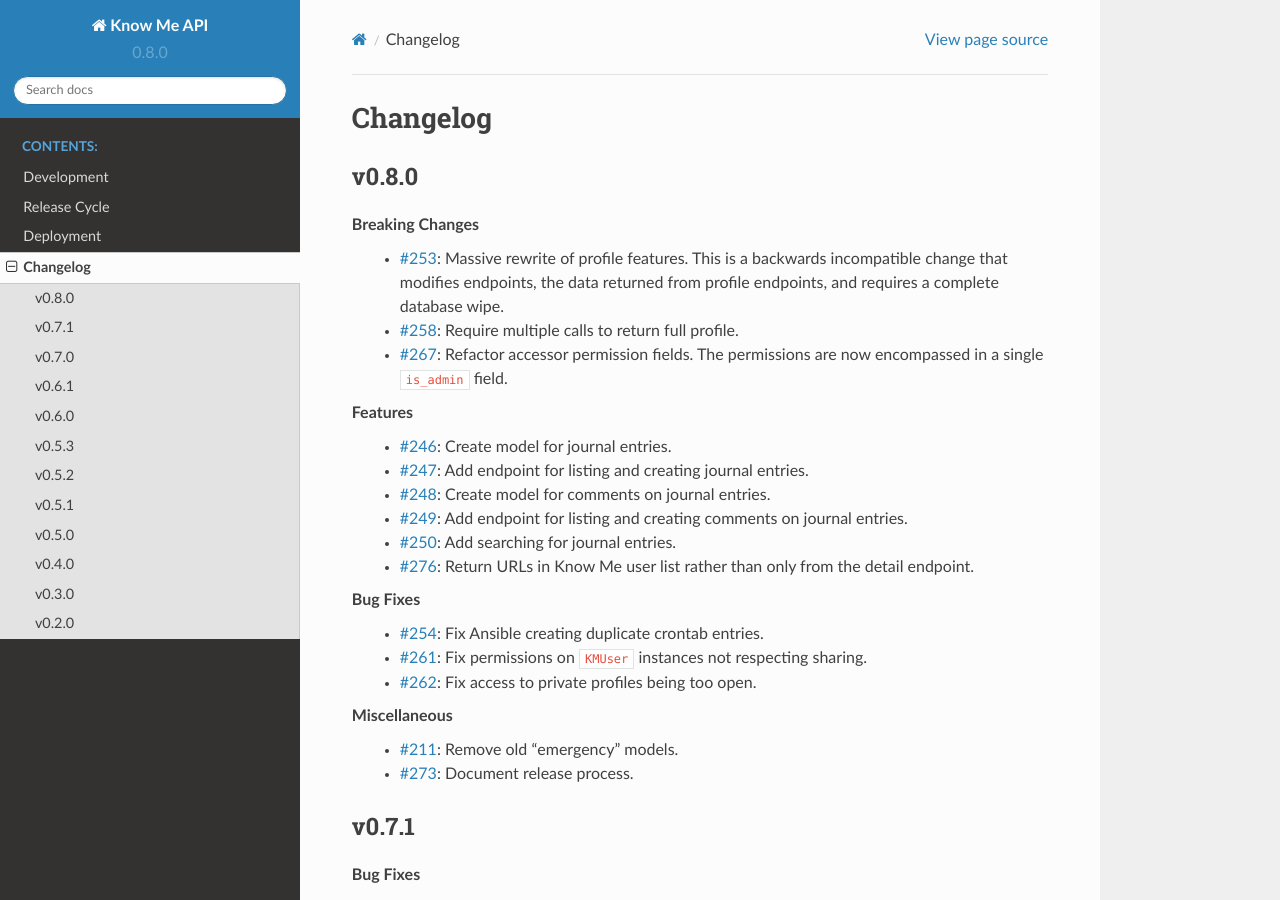
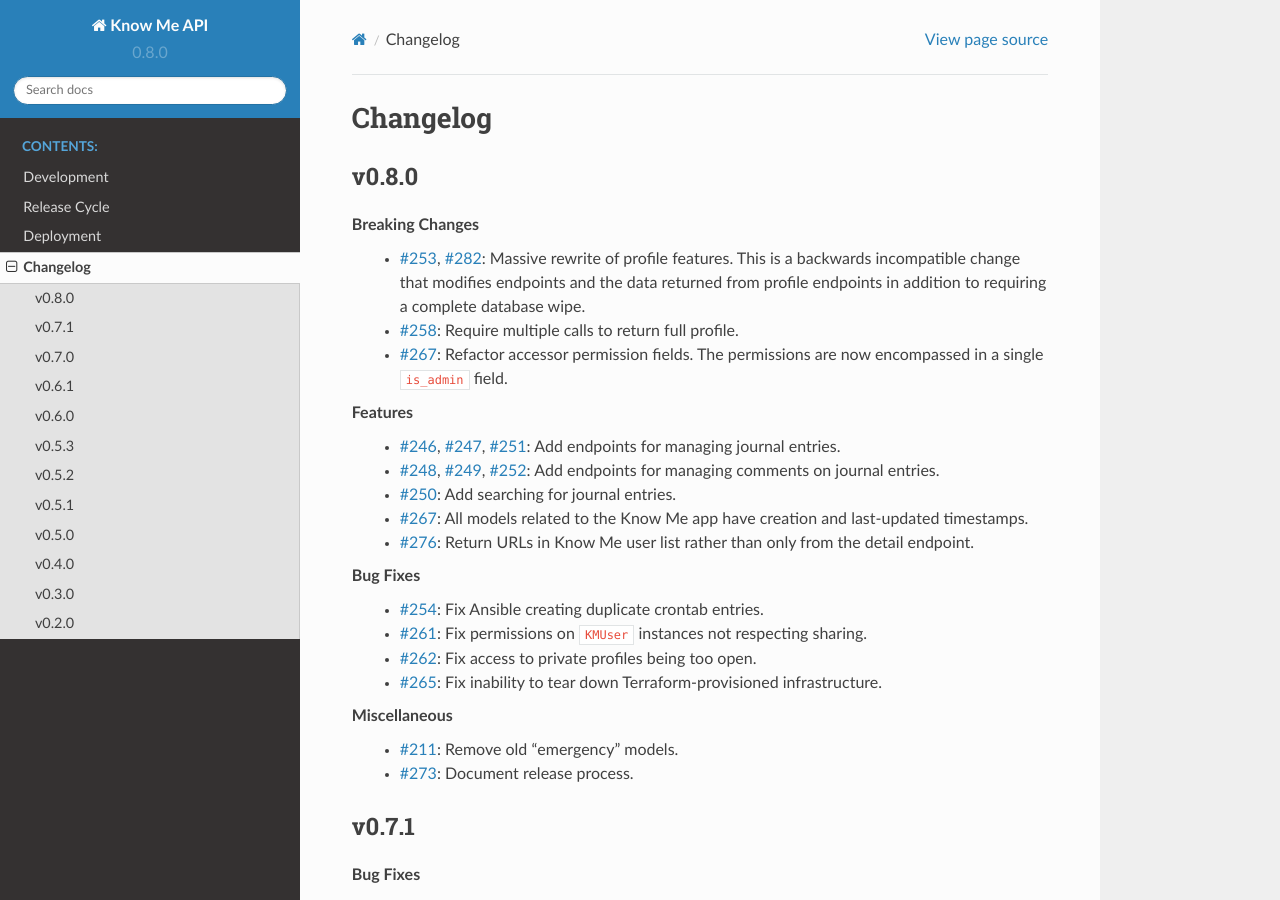
Before and after one commit to knowmetools/km-api, a Sphinx documentation site: the page built from docs/changelog.rst, in a window 1280 px wide and 900 px high. Built offline with Sphinx 7.4.7 and the Read the Docs theme 2.0.0, drawn with Linux system fonts in a browser that asks for light colours; pages that are not in the unit, such as notebooks, are missing from menus.

Commit message:
Update changelog for v0.8.0.

```diff
--- a/docs/changelog.rst
+++ b/docs/changelog.rst
@@ -8,22 +8,22 @@ v0.8.0
 ******
 
 Breaking Changes
-  * :issue:`253`: Massive rewrite of profile features. This is a backwards incompatible change that modifies endpoints, the data returned from profile endpoints, and requires a complete database wipe.
+  * :issue:`253,282`: Massive rewrite of profile features. This is a backwards incompatible change that modifies endpoints and the data returned from profile endpoints in addition to requiring a complete database wipe.
   * :issue:`258`: Require multiple calls to return full profile.
   * :issue:`267`: Refactor accessor permission fields. The permissions are now encompassed in a single ``is_admin`` field.
 
 Features
-  * :issue:`246`: Create model for journal entries.
-  * :issue:`247`: Add endpoint for listing and creating journal entries.
-  * :issue:`248`: Create model for comments on journal entries.
-  * :issue:`249`: Add endpoint for listing and creating comments on journal entries.
+  * :issue:`246,247,251`: Add endpoints for managing journal entries.
+  * :issue:`248,249,252`: Add endpoints for managing comments on journal entries.
   * :issue:`250`: Add searching for journal entries.
+  * :issue:`267`: All models related to the Know Me app have creation and last-updated timestamps.
   * :issue:`276`: Return URLs in Know Me user list rather than only from the detail endpoint.
 
 Bug Fixes
   * :issue:`254`: Fix Ansible creating duplicate crontab entries.
   * :issue:`261`: Fix permissions on ``KMUser`` instances not respecting sharing.
   * :issue:`262`: Fix access to private profiles being too open.
+  * :issue:`265`: Fix inability to tear down Terraform-provisioned infrastructure.
 
 Miscellaneous
   * :issue:`211`: Remove old "emergency" models.
```
